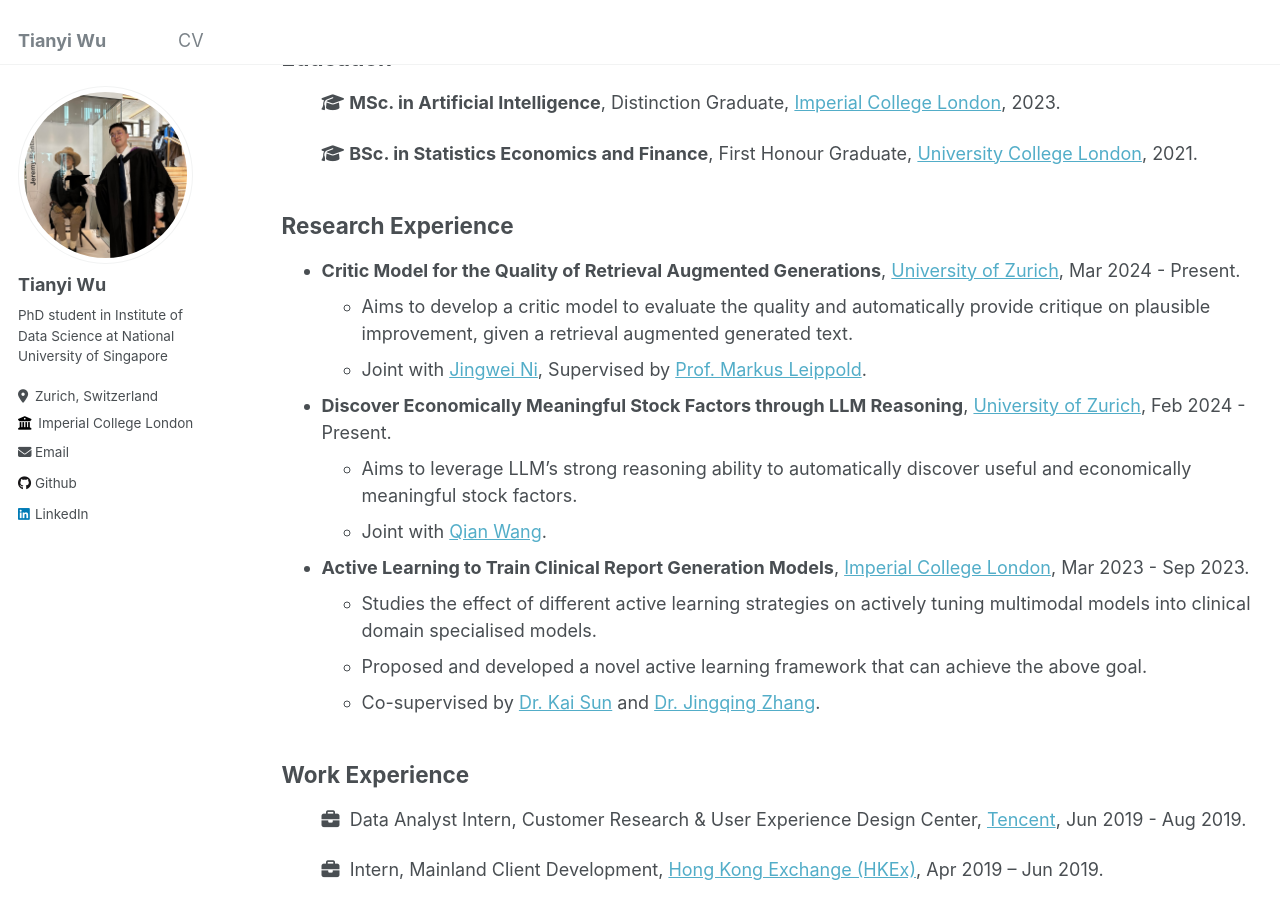
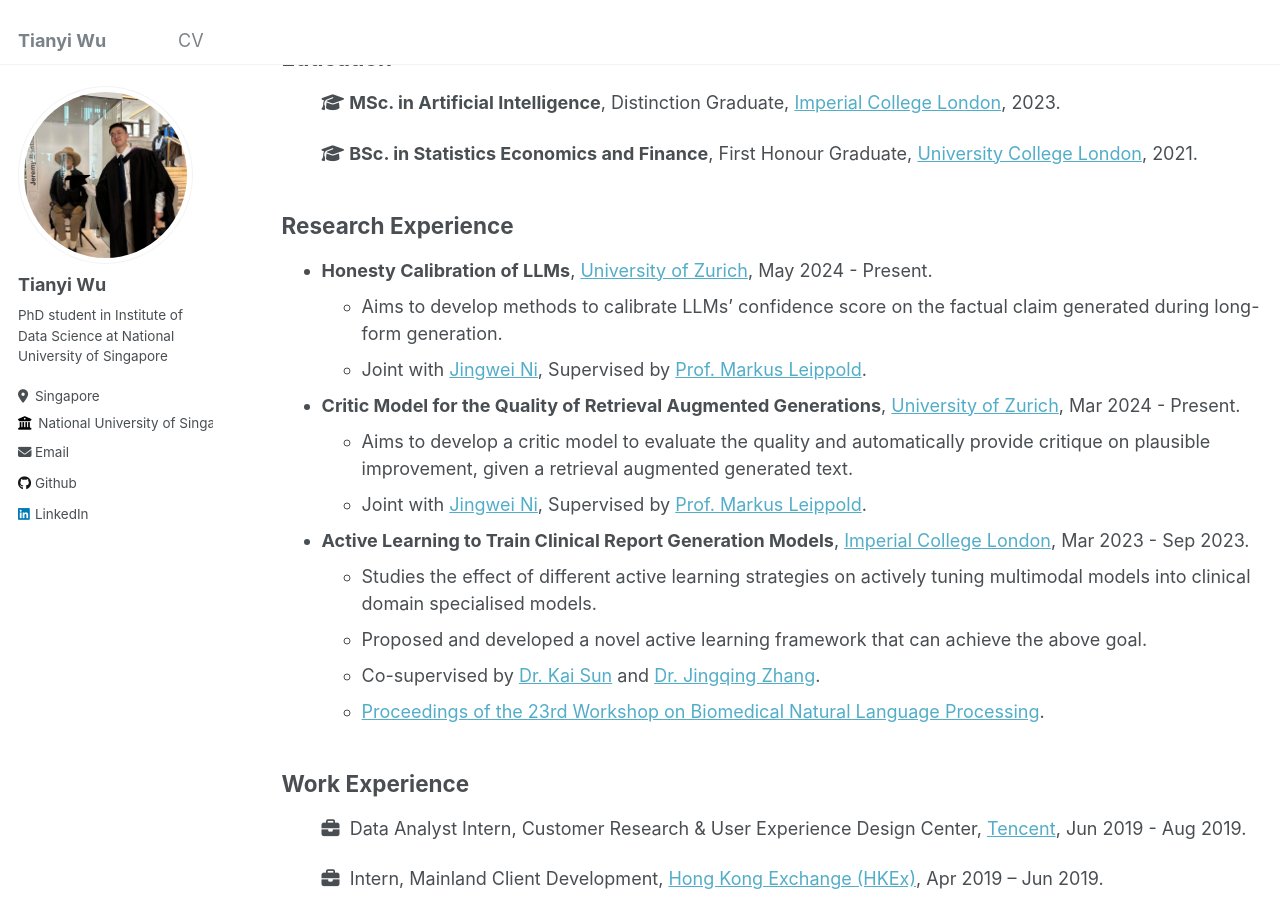
Before and after one commit to AndrewWTY/andrewwty.github.io, a Jekyll site: the page built from _pages/cv.md, in a window 1280 px wide and 900 px high, scrolled down 304 px. Built offline with Jekyll 4.4.1, drawn with Linux system fonts in a browser that asks for light colours.

Commit message:
update on 28 Aug

```diff
--- a/_config.yml
+++ b/_config.yml
@@ -25,8 +25,8 @@ author:
   name             : "Tianyi Wu"
   pronouns         : # example: "she/her"
   bio              : "PhD student in Institute of Data Science at National University of Singapore"
-  location         : "Zurich, Switzerland"
-  employer         : "Imperial College London"
+  location         : "Singapore"
+  employer         : "National University of Singapore"
   uri              : # URL
   email            : "andrewwu9986@gmail.com"
 
--- a/_pages/cv.md
+++ b/_pages/cv.md
@@ -26,18 +26,20 @@ Find the pdf version [here](<http://andrewWTY.github.io/files/CV_Andrew.pdf>).
 </ul>
 
 ## Research Experience
+
+* **Honesty Calibration of LLMs**, [University of Zurich][uzh], May 2024 - Present.
+  * Aims to develop methods to calibrate LLMs' confidence score on the factual claim generated during long-form generation.
+  * Joint with [Jingwei Ni][jingwei_ni], Supervised by [Prof. Markus Leippold][markus_leippold].
+
 * **Critic Model for the Quality of Retrieval Augmented Generations**, [University of Zurich][uzh], Mar 2024 - Present.
   * Aims to develop a critic model to evaluate the quality and automatically provide critique on plausible improvement, given a retrieval augmented generated text.
   * Joint with [Jingwei Ni][jingwei_ni], Supervised by [Prof. Markus Leippold][markus_leippold].
-
-* **Discover Economically Meaningful Stock Factors through LLM Reasoning**, [University of Zurich][uzh], Feb 2024 - Present.
-  * Aims to leverage LLM’s strong reasoning ability to automatically discover useful and economically meaningful stock factors.
-  * Joint with [Qian Wang][qian_wang].
 
 * **Active Learning to Train Clinical Report Generation Models**, [Imperial College London][ic], Mar 2023 - Sep 2023.
   * Studies the effect of different active learning strategies on actively tuning multimodal models into clinical domain specialised models.
   * Proposed and developed a novel active learning framework that can achieve the above goal.
   * Co-supervised by [Dr. Kai Sun][kai_sun] and [Dr. Jingqing Zhang][jingqing_zhang].
+  * [Proceedings of the 23rd Workshop on Biomedical Natural Language Processing][bical_bionlp_proceeding].
 
 ## Work Experience
 <ul style="list-style: none;">
```
Also changed, not shown: _includes/_links_lib.md (+1 -0 lines), _pages/about.md (+3 -3 lines).
